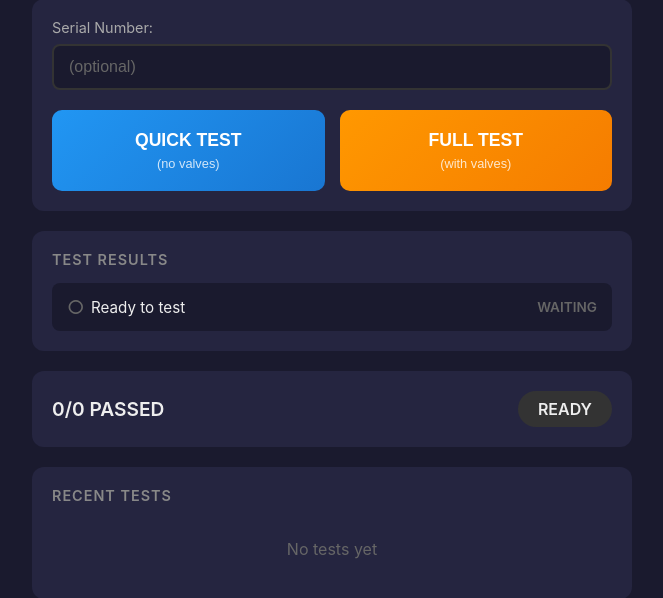
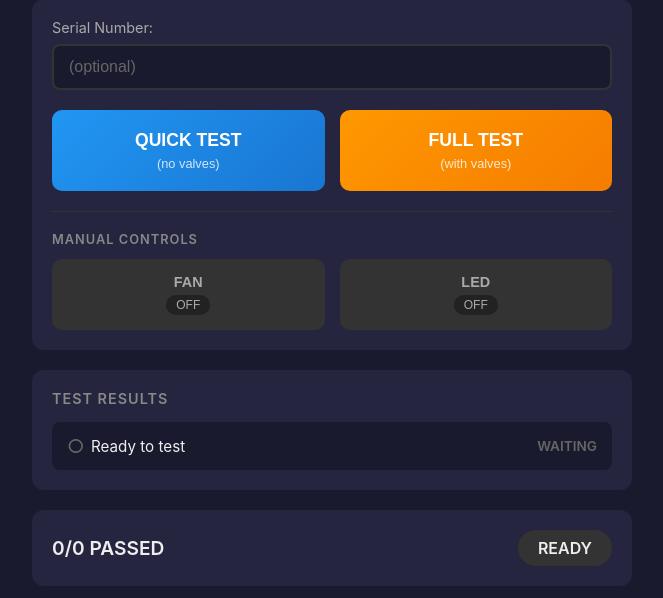
Before and after one commit to TotallyGoneRon/waterstop_tester, a Flask app: page / in a window 1280 px wide. Shown: the part 138-736 px from the top of the page, without its empty margins (308-971 px from the left). Run offline with Flask 2, Linux system fonts and the light colour scheme; data that the repository does not hold is empty; some libraries are stand-ins or nearby versions.

Commit message:
Fix summary display bug, add manual FAN/LED controls
- Fixed: Summary now correctly shows pass count after page refresh
  (displayResults now calculates and updates summary)
- Added: Manual FAN and LED toggle buttons to verify components work
- Added: Socket handlers for fan_state and led_state events

Co-Authored-By: Claude Opus 4.5 <noreply@anthropic.com>

```diff
--- a/app.py
+++ b/app.py
@@ -28,8 +28,16 @@ current_test = {
     'start_time': None
 }
 
+# Manual control state
+manual_control = {
+    'fan_on': False,
+    'led_on': False,
+    'gpio_tester': None
+}
+
 # Lock for thread safety
 test_lock = threading.Lock()
+manual_lock = threading.Lock()
 
 
 def emit_update(event, data):
@@ -64,7 +72,9 @@ def handle_connect():
     """Client connected."""
     emit('status', {
         'running': current_test['running'],
-        'results': current_test['results']
+        'results': current_test['results'],
+        'fan_on': manual_control['fan_on'],
+        'led_on': manual_control['led_on']
     })
 
 
@@ -215,6 +225,88 @@ def handle_stop_test():
             emit('test_stopped', {'message': 'Test stop requested'})
 
 
+@socketio.on('toggle_fan')
+def handle_toggle_fan(data):
+    """Toggle fan on/off for manual testing."""
+    global manual_control
+
+    turn_on = data.get('on', False)
+
+    with manual_lock:
+        if current_test['running']:
+            emit('error', {'message': 'Cannot control fan while test is running'})
+            return
+
+        try:
+            from gpio_tests import GPIOTester, Pins
+
+            # Initialize tester if needed
+            if manual_control['gpio_tester'] is None:
+                manual_control['gpio_tester'] = GPIOTester()
+                if not manual_control['gpio_tester'].setup():
+                    emit('error', {'message': 'Failed to initialize GPIO'})
+                    manual_control['gpio_tester'] = None
+                    return
+
+            tester = manual_control['gpio_tester']
+
+            if turn_on:
+                tester.turn_fan_on()
+                manual_control['fan_on'] = True
+            else:
+                tester.turn_fan_off()
+                manual_control['fan_on'] = False
+
+            emit('fan_state', {'on': manual_control['fan_on']})
+            socketio.emit('fan_state', {'on': manual_control['fan_on']})
+
+        except ImportError as e:
+            emit('error', {'message': f'GPIO library not available: {e}'})
+        except Exception as e:
+            emit('error', {'message': f'Fan control error: {e}'})
+
+
+@socketio.on('toggle_led')
+def handle_toggle_led(data):
+    """Toggle LED on/off for manual testing."""
+    global manual_control
+
+    turn_on = data.get('on', False)
+
+    with manual_lock:
+        if current_test['running']:
+            emit('error', {'message': 'Cannot control LED while test is running'})
+            return
+
+        try:
+            from gpio_tests import GPIOTester, Pins
+
+            # Initialize tester if needed
+            if manual_control['gpio_tester'] is None:
+                manual_control['gpio_tester'] = GPIOTester()
+                if not manual_control['gpio_tester'].setup():
+                    emit('error', {'message': 'Failed to initialize GPIO'})
+                    manual_control['gpio_tester'] = None
+                    return
+
+            tester = manual_control['gpio_tester']
+
+            if turn_on:
+                tester.turn_led_on()
+                manual_control['led_on'] = True
+            else:
+                tester.turn_led_off()
+                manual_control['led_on'] = False
+
+            emit('led_state', {'on': manual_control['led_on']})
+            socketio.emit('led_state', {'on': manual_control['led_on']})
+
+        except ImportError as e:
+            emit('error', {'message': f'GPIO library not available: {e}'})
+        except Exception as e:
+            emit('error', {'message': f'LED control error: {e}'})
+
+
 if __name__ == '__main__':
     print("=" * 50)
     print("  WATERSTOP HAT TESTER")
--- a/static/style.css
+++ b/static/style.css
@@ -152,6 +152,64 @@ header h1 {
     opacity: 0.5;
     cursor: not-allowed;
     transform: none !important;
+}
+
+/* Manual Controls */
+.manual-controls {
+    margin-top: 20px;
+    padding-top: 20px;
+    border-top: 1px solid #333;
+}
+
+.manual-controls h3 {
+    font-size: 0.8rem;
+    font-weight: 600;
+    color: #888;
+    letter-spacing: 1px;
+    margin-bottom: 12px;
+}
+
+.toggle-buttons {
+    display: grid;
+    grid-template-columns: 1fr 1fr;
+    gap: 15px;
+}
+
+.btn-toggle {
+    background: #333;
+    color: #aaa;
+    padding: 15px;
+    display: flex;
+    flex-direction: column;
+    align-items: center;
+    gap: 5px;
+}
+
+.btn-toggle .btn-title {
+    font-size: 0.9rem;
+    font-weight: 600;
+    margin-bottom: 0;
+}
+
+.btn-toggle .btn-state {
+    font-size: 0.75rem;
+    padding: 3px 10px;
+    background: #222;
+    border-radius: 10px;
+}
+
+.btn-toggle:hover {
+    background: #444;
+    transform: translateY(-2px);
+}
+
+.btn-toggle.active {
+    background: linear-gradient(135deg, #4caf50, #388e3c);
+    color: white;
+}
+
+.btn-toggle.active .btn-state {
+    background: rgba(255, 255, 255, 0.2);
 }
 
 /* Results Section */
--- a/templates/index.html
+++ b/templates/index.html
@@ -33,6 +33,20 @@
                     <span class="btn-subtitle">(with valves)</span>
                 </button>
             </div>
+
+            <div class="manual-controls">
+                <h3>MANUAL CONTROLS</h3>
+                <div class="toggle-buttons">
+                    <button id="fanToggleBtn" class="btn btn-toggle" onclick="toggleFan()">
+                        <span class="btn-title">FAN</span>
+                        <span class="btn-state" id="fanState">OFF</span>
+                    </button>
+                    <button id="ledToggleBtn" class="btn btn-toggle" onclick="toggleLed()">
+                        <span class="btn-title">LED</span>
+                        <span class="btn-state" id="ledState">OFF</span>
+                    </button>
+                </div>
+            </div>
         </section>
 
         <section class="results">
@@ -65,6 +79,8 @@
         // Socket.IO connection
         const socket = io();
         let isRunning = false;
+        let fanOn = false;
+        let ledOn = false;
 
         // Test definitions for display
         const quickTests = [
@@ -106,6 +122,22 @@
             if (data.results && data.results.length > 0) {
                 displayResults(data.results);
             }
+            if (data.fan_on !== undefined) {
+                updateFanState(data.fan_on);
+            }
+            if (data.led_on !== undefined) {
+                updateLedState(data.led_on);
+            }
+        });
+
+        // Fan state update
+        socket.on('fan_state', (data) => {
+            updateFanState(data.on);
+        });
+
+        // LED state update
+        socket.on('led_state', (data) => {
+            updateLedState(data.on);
         });
 
         // Test started
@@ -245,13 +277,22 @@
             updateRunningCount();
         }
 
-        function displayResults(results) {
+        function displayResults(results, updateSummaryToo = true) {
             const list = document.getElementById('resultsList');
             list.innerHTML = '';
 
+            let passed = 0;
+            let failed = 0;
+
             results.forEach(r => {
                 list.innerHTML += createResultItem(r.name, r.result, r.message, r.details);
+                if (r.result === 'pass') passed++;
+                else if (r.result === 'fail') failed++;
             });
+
+            if (updateSummaryToo && results.length > 0) {
+                updateSummary(passed, results.length, failed === 0);
+            }
         }
 
         function updateRunningCount() {
@@ -330,6 +371,41 @@
                 });
         }
 
+        // Manual control functions
+        function toggleFan() {
+            if (isRunning) return;
+            socket.emit('toggle_fan', { on: !fanOn });
+        }
+
+        function toggleLed() {
+            if (isRunning) return;
+            socket.emit('toggle_led', { on: !ledOn });
+        }
+
+        function updateFanState(on) {
+            fanOn = on;
+            const btn = document.getElementById('fanToggleBtn');
+            const state = document.getElementById('fanState');
+            state.textContent = on ? 'ON' : 'OFF';
+            if (on) {
+                btn.classList.add('active');
+            } else {
+                btn.classList.remove('active');
+            }
+        }
+
+        function updateLedState(on) {
+            ledOn = on;
+            const btn = document.getElementById('ledToggleBtn');
+            const state = document.getElementById('ledState');
+            state.textContent = on ? 'ON' : 'OFF';
+            if (on) {
+                btn.classList.add('active');
+            } else {
+                btn.classList.remove('active');
+            }
+        }
+
         // Load history on page load
         loadHistory();
     </script>
```
Also changed, not shown: gpio_tests.py (+37 -0 lines).
